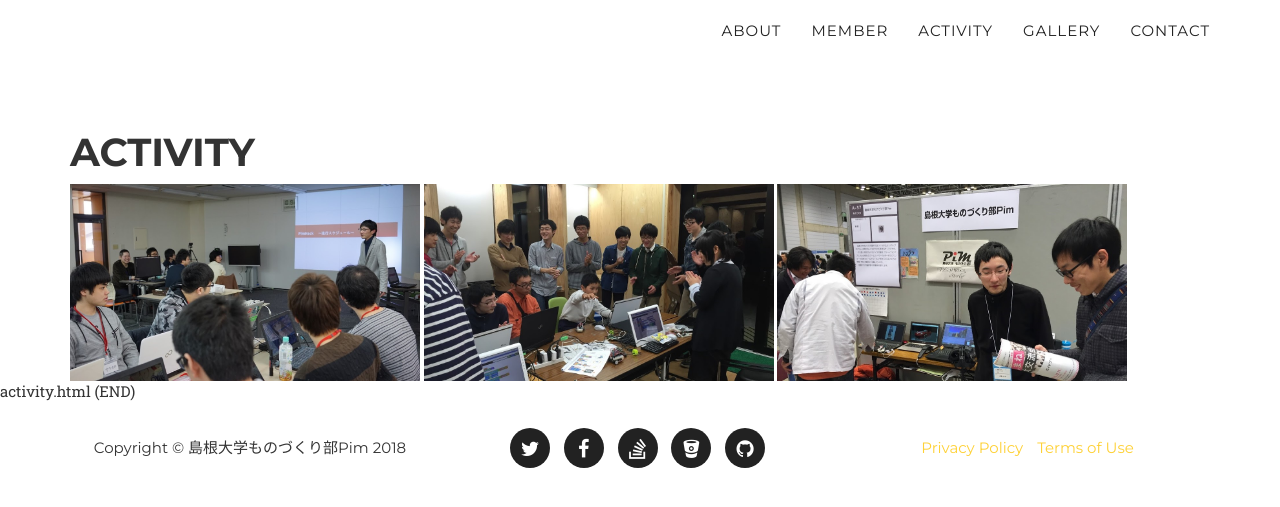
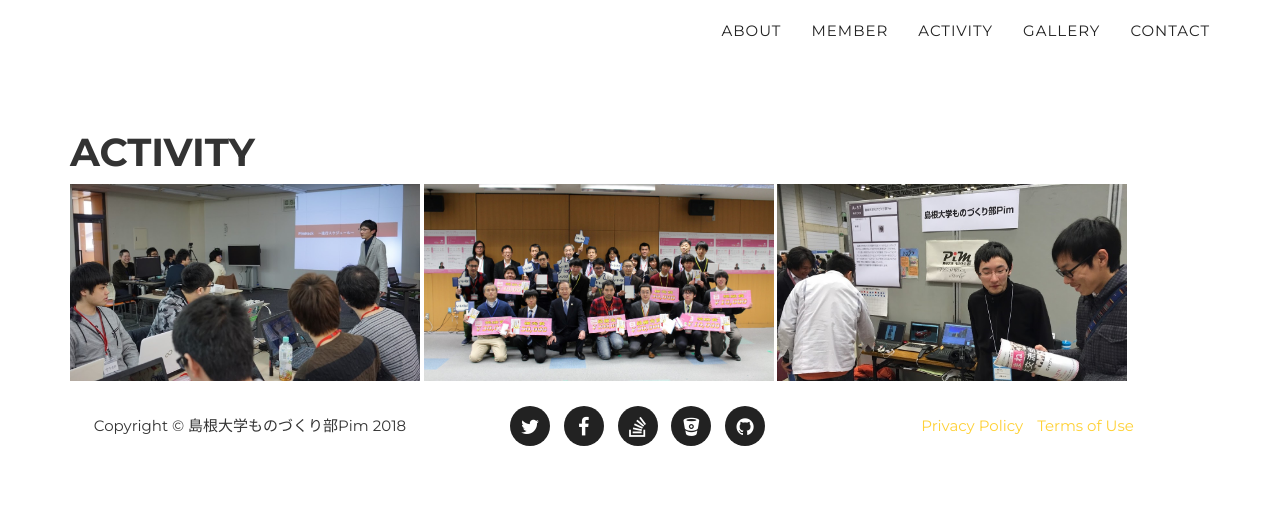
Before and after one commit to pim-shimane/pim-homepage, a Jekyll site: the page built from activity.html, in a window 1280 px wide. Shown: the top 507 px of the page. Built offline with Jekyll 4.4.1, drawn with Linux system fonts in a browser that asks for light colours; some web fonts are replaced.

Commit message:
モーダルの設定変更

```diff
--- a/activity.html
+++ b/activity.html
@@ -5,13 +5,13 @@
 <div class="container">
 
   <h1>Activity</h1>
-<a herf="#" class="show-modal">
+ <!-- TODO 動的に画像を変える  -->
+<a herf="#" class="show-modal modal_open img_link">
   <img src="{{site.url}}/img/activity/ハッカソン.jpg"width="350" height="197">
 </a>
 
-
 <a herf="#" class="show-modal">
-  <img src="{{site.url}}/img/activity/ロボット勉強会.jpg"width="350" height="197">
+  <img src="{{site.url}}/img/activity/ビジネスプランコンテスト.jpg"width="350" height="197">
 </a>
 
 <a herf="#" class="show-modal">
@@ -20,14 +20,14 @@
 
 </div>
 
-
+ <!-- TODO モーダル画像対応させる  -->
 <div id="modalwin" class="modalwin hide">
     <a herf="#" class="modal-close"></a>
     <h1>タイトル</h1>
     <div class="modalwin-contents">
- <img src="{{site.url}}/img/activity/島根大交流会.jpg"width="350" height="197">
+ <img src="{{site.url}}/img/activity/ハッカソン.jpg"width="350" height="197">
         <p>テキスト</p>
         <button>閉じる</button>
     </div>
 </div>
-activity.html (END)
+<!-- activity.html (END) -->
```
Also changed, not shown: _includes/css/modal.css (+8 -1 lines), img/activity/ビジネスプランコンテスト.jpg (added), 1 other file.
